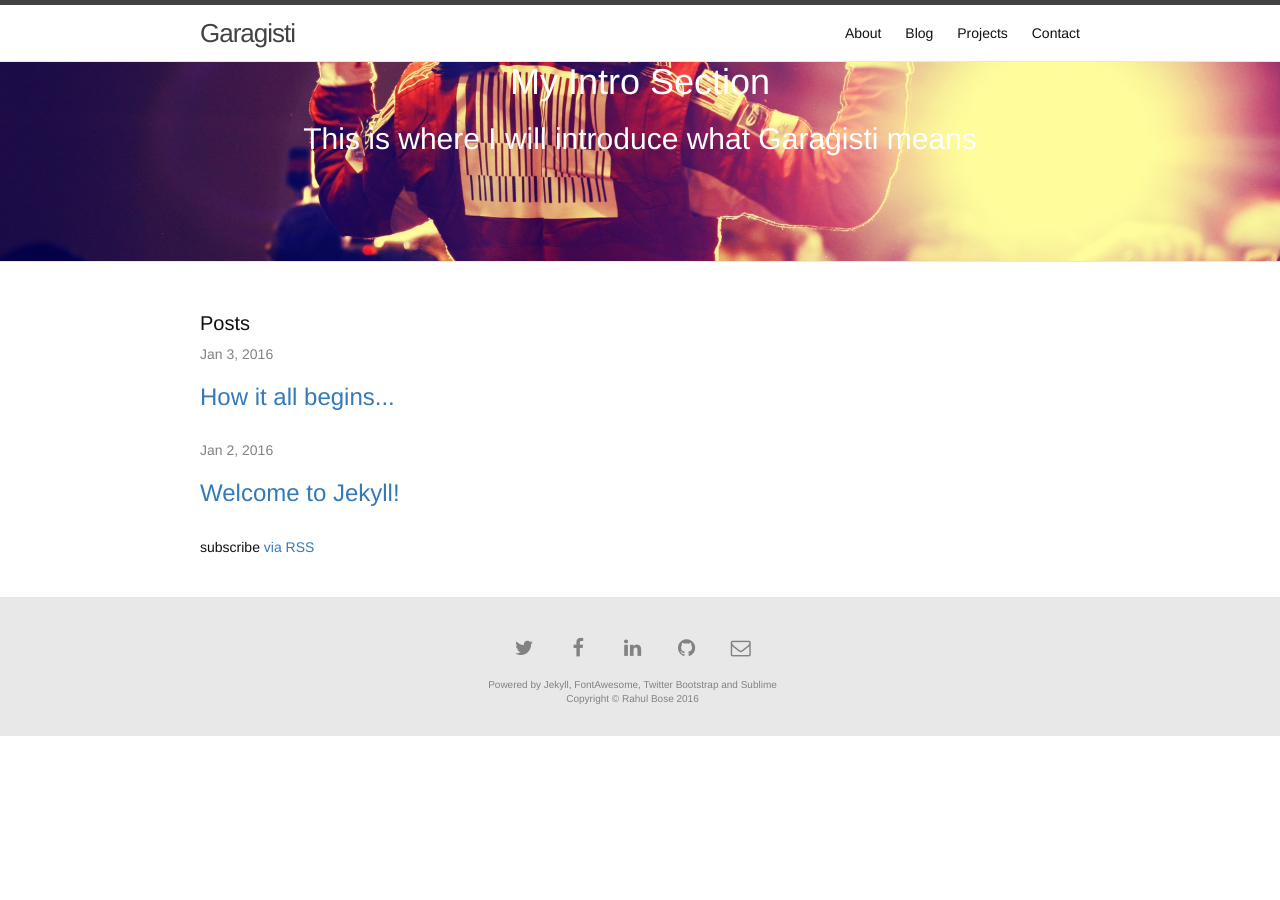
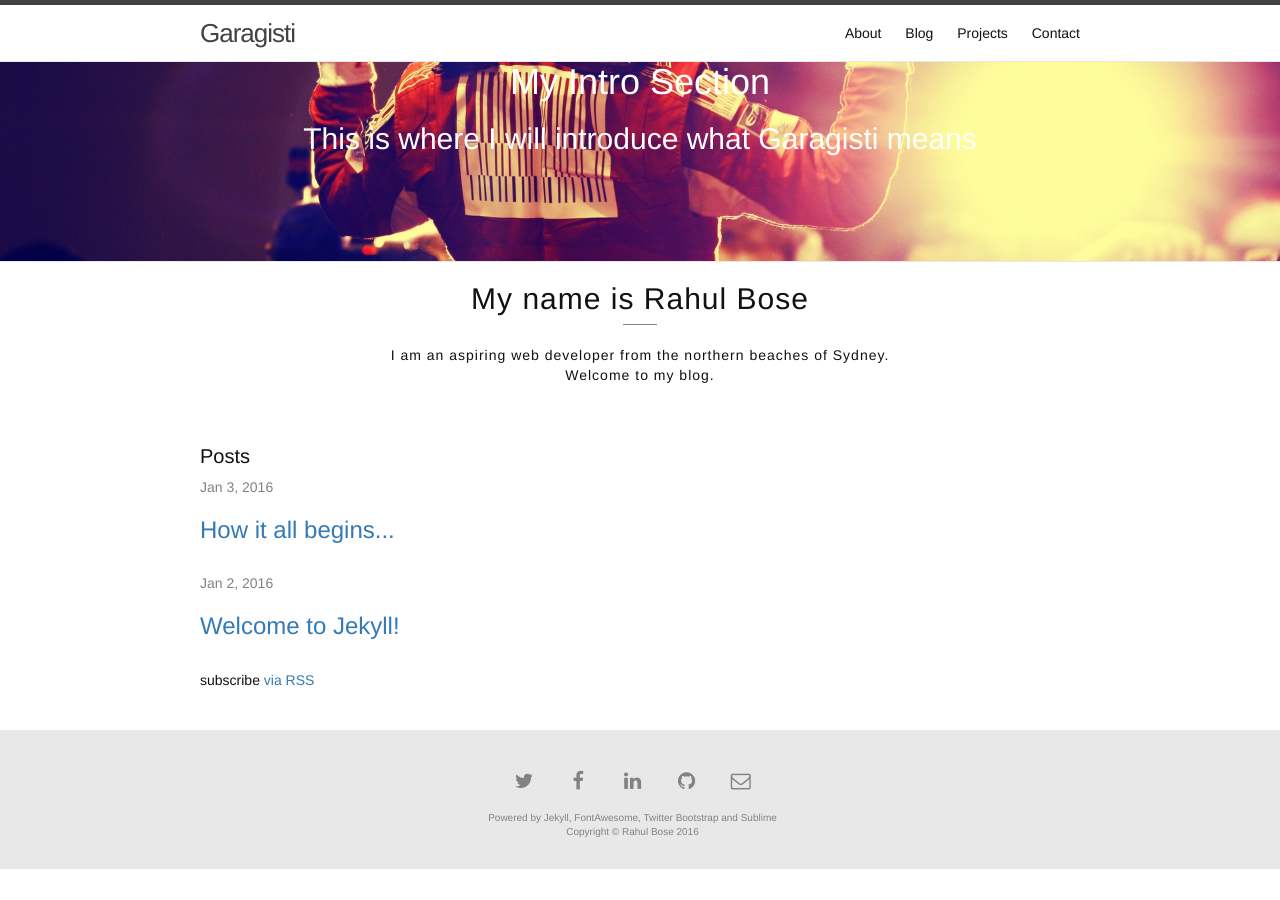
Before and after one commit to garagisti/garagisti.github.io, a Jekyll site: the page built from index.html, in a window 1280 px wide. Built offline with Jekyll 4.4.1, drawn with Linux system fonts in a browser that asks for light colours; nearby versions of some CDN libraries.

Commit message:
Added a short intro blurb

```diff
--- /dev/null
+++ b/_includes/intro-blurb.html
@@ -0,0 +1,4 @@
+<div class="intro-blurb-title">
+  <h1>My name is Rahul Bose</h1>
+</div>
+<p>I am an aspiring web developer from the northern beaches of Sydney.<br>Welcome to my blog.</p>
--- a/_layouts/default.html
+++ b/_layouts/default.html
@@ -12,6 +12,13 @@
         {% include intro.html %}
       </div>
     </div>
+
+    <div class="intro-blurb">
+      <div class="wrapper">
+        {% include intro-blurb.html %}
+      </div>
+    </div>
+
     <div class="page-content">
       <div class="wrapper">
         {{ content }}
--- a/_sass/_layout.scss
+++ b/_sass/_layout.scss
@@ -114,6 +114,43 @@
 
 h1.intro {
     margin-top: 0px;
+}
+
+/**
+ * Intro Blurb
+ **/
+
+.intro-blurb {
+
+    text-align: center;
+}
+
+.intro-blurb h1 {
+
+    font-weight: 300;
+    font-size: 30px;
+    letter-spacing: 1px;
+    display: inline-block;
+    padding-bottom: 10px;
+    position: relative;
+}
+
+.intro-blurb h1:before {
+
+    content: "";
+    position: absolute;
+    width: 10%;
+    height: 1px;
+    bottom: 0;
+    left:45%;
+    border-bottom: 1px solid $grey-color;
+
+}
+
+.intro-blurb p {
+
+    padding-top: 10px;
+    letter-spacing: 1px;
 }
 
 /**
```
